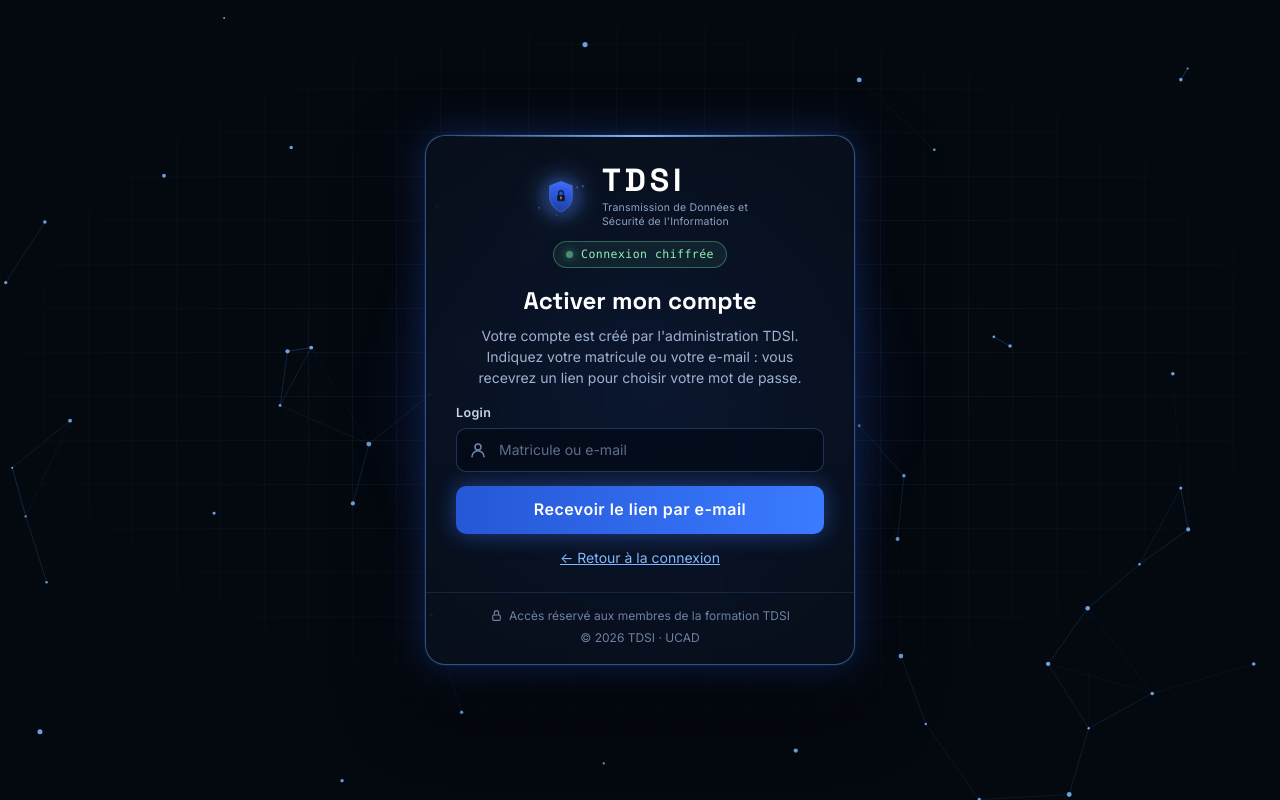
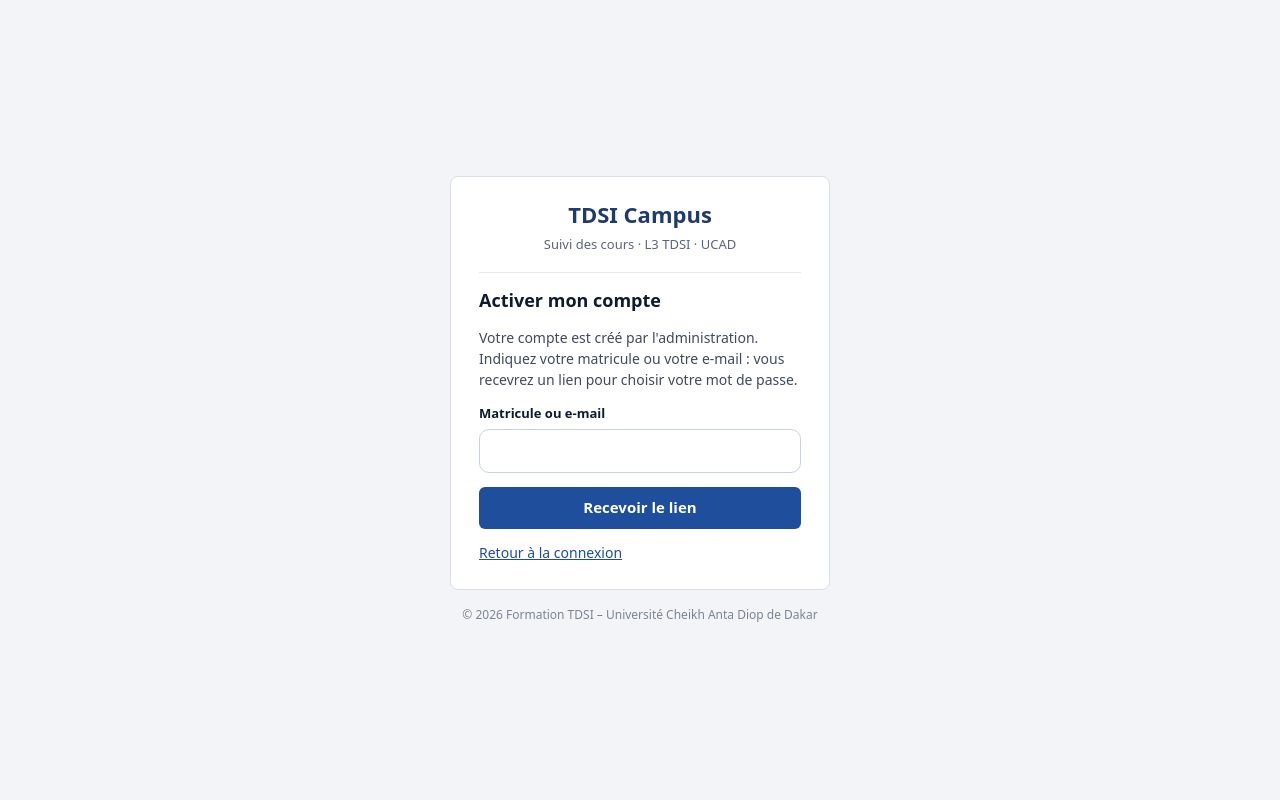
Before and after one commit to Binetuuu/Suivi_aganda_TDSI, a FastAPI app: page /activer in a window 1280 px wide. Run offline with FastAPI, Linux system fonts and the light colour scheme.

Commit message:
Interface sobre et modèle Excel d'import dans la plateforme
- Pages de connexion simples : carte blanche, sans animation ni effet.
- Pages internes : menu blanc, couleurs et bordures discrètes, polices
  système (plus de polices décoratives chargées depuis Google).
- « Télécharger le modèle Excel » dans Utilisateurs : fichier .xlsx prêt à
  remplir et à réimporter.

Co-Authored-By: Claude Opus 5.5 <noreply@anthropic.com>

```diff
--- a/app/static/public.js
+++ b/app/static/public.js
@@ -1,85 +1,7 @@
-// Afficher / masquer le mot de passe.
-document.querySelectorAll('[data-oeil]').forEach(function (bouton) {
-  bouton.addEventListener('click', function () {
-    var champ = document.getElementById(bouton.getAttribute('data-oeil'));
-    var visible = champ.type === 'text';
-    champ.type = visible ? 'password' : 'text';
-    bouton.setAttribute('aria-label', visible ? 'Afficher le mot de passe' : 'Masquer le mot de passe');
-    bouton.classList.toggle('actif', !visible);
+// Case « Afficher le mot de passe ».
+document.querySelectorAll('[data-afficher]').forEach(function (caseACocher) {
+  caseACocher.addEventListener('change', function () {
+    var champ = document.getElementById(caseACocher.getAttribute('data-afficher'));
+    if (champ) champ.type = caseACocher.checked ? 'text' : 'password';
   });
 });
-
-// Fond : réseau de points reliés qui dérivent lentement, avec des « paquets » qui
-// circulent sur les liaisons. Image fixe si l'appareil demande moins d'animations.
-(function () {
-  var canvas = document.getElementById('reseau');
-  if (!canvas || !canvas.getContext) return;
-  var ctx = canvas.getContext('2d');
-  var calme = window.matchMedia && window.matchMedia('(prefers-reduced-motion: reduce)').matches;
-  var points = [], paquets = [], largeur = 0, hauteur = 0, ratio = 1, DISTANCE = 140;
-
-  function initialiser() {
-    ratio = Math.min(window.devicePixelRatio || 1, 2);
-    largeur = canvas.clientWidth; hauteur = canvas.clientHeight;
-    canvas.width = largeur * ratio; canvas.height = hauteur * ratio;
-    ctx.setTransform(ratio, 0, 0, ratio, 0, 0);
-    var nombre = Math.max(28, Math.min(90, Math.round(largeur * hauteur / 16000)));
-    points = [];
-    for (var i = 0; i < nombre; i++) {
-      points.push({ x: Math.random() * largeur, y: Math.random() * hauteur,
-        vx: (Math.random() - .5) * .25, vy: (Math.random() - .5) * .25, r: 1 + Math.random() * 1.6 });
-    }
-    paquets = [];
-  }
-
-  function dessiner() {
-    ctx.clearRect(0, 0, largeur, hauteur);
-    var liaisons = [];
-    for (var i = 0; i < points.length; i++) {
-      for (var j = i + 1; j < points.length; j++) {
-        var dx = points[i].x - points[j].x, dy = points[i].y - points[j].y;
-        var d = Math.sqrt(dx * dx + dy * dy);
-        if (d < DISTANCE) {
-          liaisons.push([i, j]);
-          ctx.strokeStyle = 'rgba(94,163,255,' + (0.28 * (1 - d / DISTANCE)).toFixed(3) + ')';
-          ctx.lineWidth = 1;
-          ctx.beginPath(); ctx.moveTo(points[i].x, points[i].y); ctx.lineTo(points[j].x, points[j].y); ctx.stroke();
-        }
-      }
-    }
-    points.forEach(function (p) {
-      ctx.fillStyle = 'rgba(127,184,255,.85)';
-      ctx.beginPath(); ctx.arc(p.x, p.y, p.r, 0, Math.PI * 2); ctx.fill();
-    });
-    return liaisons;
-  }
-
-  function animer() {
-    if (document.hidden) { requestAnimationFrame(animer); return; }
-    points.forEach(function (p) {
-      p.x += p.vx; p.y += p.vy;
-      if (p.x < 0 || p.x > largeur) p.vx *= -1;
-      if (p.y < 0 || p.y > hauteur) p.vy *= -1;
-    });
-    var liaisons = dessiner();
-    if (liaisons.length && paquets.length < 6 && Math.random() < 0.04) {
-      var l = liaisons[Math.floor(Math.random() * liaisons.length)];
-      paquets.push({ a: l[0], b: l[1], t: 0 });
-    }
-    paquets = paquets.filter(function (q) {
-      q.t += 0.012;
-      var a = points[q.a], b = points[q.b];
-      var x = a.x + (b.x - a.x) * q.t, y = a.y + (b.y - a.y) * q.t;
-      ctx.fillStyle = 'rgba(245,163,92,.95)';
-      ctx.shadowColor = '#F5A35C'; ctx.shadowBlur = 8;
-      ctx.beginPath(); ctx.arc(x, y, 2.2, 0, Math.PI * 2); ctx.fill();
-      ctx.shadowBlur = 0;
-      return q.t < 1;
-    });
-    requestAnimationFrame(animer);
-  }
-
-  initialiser();
-  window.addEventListener('resize', function () { initialiser(); if (calme) dessiner(); });
-  if (calme) dessiner(); else requestAnimationFrame(animer);
-})();
--- a/app/static/style.css
+++ b/app/static/style.css
@@ -146,76 +146,22 @@ td .actions { display: flex; flex-wrap: wrap; gap: 10px; }
   h1 { font-size: 24px; }
 }
 
-/* ---------- Pages publiques : style « cybersécurité sombre » ----------
-   Fond noir avec grille lumineuse et réseau de points animé (public.js),
-   carte translucide au centre avec une bordure bleue lumineuse. */
-.porte { --cyan: #5EA3FF; --cyan-vif: #7FB8FF; --verre: rgba(10, 18, 34, .72);
-  position: relative; min-height: 100vh; overflow: hidden; display: flex; align-items: center; justify-content: center;
-  padding: 48px 18px; color: #DCE6F7; background: #04080F;
-  background-image:
-    linear-gradient(rgba(94,163,255,.07) 1px, transparent 1px),
-    linear-gradient(90deg, rgba(94,163,255,.07) 1px, transparent 1px);
-  background-size: 44px 44px; }
-.porte::before { content: ""; position: absolute; inset: 0; pointer-events: none;
-  background: radial-gradient(ellipse 70% 60% at 50% 45%, transparent 30%, #04080F 85%); }
-.porte-reseau { position: absolute; inset: 0; width: 100%; height: 100%; }
-.porte-halo { position: absolute; width: 640px; height: 640px; border-radius: 50%; pointer-events: none;
-  background: radial-gradient(circle, rgba(37,87,214,.35), transparent 62%); filter: blur(10px); }
-.porte-carte { position: relative; z-index: 1; width: 100%; max-width: 430px; border-radius: 20px; background: var(--verre);
-  border: 1px solid rgba(94,163,255,.45); backdrop-filter: blur(14px); -webkit-backdrop-filter: blur(14px);
-  box-shadow: 0 0 0 1px rgba(94,163,255,.08), 0 0 40px rgba(37,87,214,.35), 0 30px 80px rgba(0,0,0,.6); }
-.porte-carte::before { content: ""; position: absolute; left: 24px; right: 24px; top: -1px; height: 2px; border-radius: 2px;
-  background: linear-gradient(90deg, transparent, var(--cyan-vif), transparent); }
-.porte-logo { display: flex; flex-direction: column; align-items: center; gap: 12px; padding: 28px 28px 6px; }
-.porte-marque { display: flex; align-items: center; gap: 12px; text-decoration: none; color: #fff; }
-.porte-marque:hover { color: #fff; }
-.porte-marque .bouclier { width: 58px; height: 58px; filter: drop-shadow(0 0 14px rgba(94,163,255,.55)); }
-.porte-marque strong { display: block; font-family: var(--titre); font-size: 32px; line-height: 1; letter-spacing: .12em; color: #fff; }
-.porte-marque small { display: block; margin-top: 5px; font-size: 10.5px; line-height: 1.35; color: #8FA3C4; letter-spacing: .02em; }
-.porte-statut { display: inline-flex; align-items: center; gap: 8px; padding: 4px 12px; border-radius: 999px;
-  border: 1px solid rgba(110,231,168,.35); background: rgba(110,231,168,.08); color: #8FF0BE;
-  font-family: ui-monospace, 'Cascadia Code', Consolas, monospace; font-size: 11.5px; letter-spacing: .04em; }
-.point-vert { width: 7px; height: 7px; border-radius: 50%; background: #6EE7A8; box-shadow: 0 0 8px #6EE7A8; animation: clignote 2s ease-in-out infinite; }
-.porte-corps { padding: 10px 30px 24px; display: flex; flex-direction: column; gap: 16px; }
-.porte-titre { text-align: center; display: flex; flex-direction: column; align-items: center; gap: 6px; }
-.porte-titre h1, .porte-titre h2 { font-size: 24px; color: #fff; margin: 0; }
-.porte-titre p { margin: 0; font-size: 14px; line-height: 1.5; color: #9FB2D1; }
-.porte-titre strong { color: #fff; }
-.porte label { color: #C9D6EC; font-size: 12.5px; letter-spacing: .03em; }
-.porte input[type=text], .porte input[type=password] { background: rgba(4,10,22,.75); border: 1px solid rgba(94,163,255,.28); color: #fff; }
-.porte input::placeholder { color: #5D6E8C; }
-.porte input:focus { outline: none; border-color: var(--cyan); box-shadow: 0 0 0 3px rgba(94,163,255,.2); background: rgba(4,10,22,.9); }
-.saisie { position: relative; display: flex; align-items: center; }
-.saisie > svg { position: absolute; left: 13px; color: #6F86AD; pointer-events: none; }
-.saisie input { padding-left: 42px; }
-.saisie:has(.oeil) input { padding-right: 46px; }
-.oeil { position: absolute; right: 2px; width: 42px; height: 42px; border: 0; border-radius: 8px; background: transparent; color: #6F86AD; cursor: pointer; display: flex; align-items: center; justify-content: center; }
-.oeil:hover, .oeil.actif { color: var(--cyan-vif); }
-.lien-oubli { align-self: flex-end; margin-top: -6px; font-size: 13px; font-weight: 600; color: var(--cyan-vif); text-decoration: none; }
-.lien-oubli:hover { color: #fff; text-decoration: underline; }
-.porte .bouton.plein { min-height: 48px; background: linear-gradient(90deg, #2557D6, #3B7BFF); box-shadow: 0 0 22px rgba(59,123,255,.45); letter-spacing: .03em; }
-.porte .bouton.plein:hover { background: linear-gradient(90deg, #2F64F0, #5A94FF); color: #fff; }
-.porte .bouton.secondaire { background: transparent; border: 1px solid rgba(94,163,255,.45); box-shadow: none; color: #CFE0FF; }
-.porte .bouton.secondaire:hover { background: rgba(94,163,255,.1); color: #fff; }
-.lien-retour { text-align: center; font-size: 14px; color: var(--cyan-vif); }
-.porte-aide { margin: 0; font-size: 13px; color: #8FA3C4; }
-.porte .flash { background: rgba(110,231,168,.1); color: #A7F3CB; border-color: rgba(110,231,168,.35); }
-.porte .flash.erreur { background: rgba(255,120,90,.1); color: #FFB59E; border-color: rgba(255,120,90,.4); }
-.porte-pied { border-top: 1px solid rgba(94,163,255,.15); padding: 14px 24px 18px; display: flex; flex-direction: column; align-items: center; gap: 4px;
-  font-size: 12px; color: #6F82A3; text-align: center; }
-.porte-pied span { display: inline-flex; align-items: center; gap: 6px; }
-.pastille-icone { width: 56px; height: 56px; border-radius: 50%; background: rgba(94,163,255,.12); color: var(--cyan-vif); display: flex; align-items: center; justify-content: center; box-shadow: 0 0 18px rgba(94,163,255,.3); }
-.champ-code { letter-spacing: 10px; font-size: 22px !important; text-align: center; font-family: var(--titre); }
-.orbite { transform-box: view-box; transform-origin: 200px 200px; animation: rotation 40s linear infinite; }
-.orbite.lente { animation-duration: 90s; animation-direction: reverse; }
-@keyframes rotation { to { transform: rotate(360deg); } }
-@keyframes clignote { 50% { opacity: .35; } }
-@media (prefers-reduced-motion: reduce) { .orbite, .point-vert { animation: none; } }
-@media (max-width: 520px) {
-  .porte { padding: 28px 12px; background-size: 32px 32px; }
-  .porte-corps { padding: 8px 20px 22px; }
-  .porte-halo { width: 380px; height: 380px; }
-}
+/* ---------- Pages publiques (connexion, activation, mot de passe oublié) : sobre ---------- */
+.porte { min-height: 100vh; display: flex; flex-direction: column; align-items: center; justify-content: center; gap: 16px;
+  padding: 40px 16px; background: #F2F4F7; }
+.porte-carte { width: 100%; max-width: 380px; background: #fff; border: 1px solid #D9DEE7; border-radius: 8px; }
+.porte-logo { padding: 22px 28px 0; text-align: center; }
+.porte-marque { font-size: 22px; font-weight: 700; color: #1F3B6E; text-decoration: none; }
+.porte-marque:hover { color: #1F3B6E; }
+.porte-logo p { margin: 4px 0 0; font-size: 13px; color: #5B6577; }
+.porte-corps { padding: 18px 28px 26px; display: flex; flex-direction: column; gap: 14px; }
+.porte-h1 { font-size: 18px; font-weight: 600; margin: 0; padding-top: 14px; border-top: 1px solid #E6E9EF; }
+.porte-texte { margin: 0; font-size: 14px; line-height: 1.5; color: #3F4A5C; }
+.porte .bouton.plein { min-height: 42px; font-size: 15px; }
+.porte-liens { display: flex; flex-direction: column; gap: 8px; font-size: 14px; }
+.case-simple { display: flex; align-items: center; gap: 8px; font-size: 13px; font-weight: 400; color: #3F4A5C; margin-top: 4px; }
+.case-simple input { width: 16px; height: 16px; min-height: 0; }
+.porte-pied { margin: 0; font-size: 12px; color: #7A8496; text-align: center; }
 
 /* Petits écrans (téléphone, fenêtre étroite) : le menu devient une barre compacte en haut */
 @media (max-width: 900px) {
@@ -226,3 +172,36 @@ td .actions { display: flex; flex-wrap: wrap; gap: 10px; }
   .profil .qui small { display: none; }
   .profil a { min-height: 36px; }
 }
+
+
+/* ---------- Thème sobre : couleurs simples, pas d'effets ---------- */
+:root { --titre: system-ui, -apple-system, 'Segoe UI', Roboto, Arial, sans-serif; --accent: #1F4E9C; --accent-fonce: #173C78; --accent-pale: #E9EFF8; }
+body { font-family: system-ui, -apple-system, 'Segoe UI', Roboto, Arial, sans-serif; background: #F2F4F7; }
+h1 { font-size: 24px; font-weight: 600; } h2 { font-size: 18px; font-weight: 600; }
+.menu { background: #fff; border-right: 1px solid #D9DEE7; }
+.marque, .marque strong { color: #1F3B6E; }
+.marque small { color: #5B6577; }
+.logo, .logo.admin { background: #1F3B6E; border-radius: 6px; font-family: inherit; }
+.nav a { color: #3F4A5C; border-radius: 6px; }
+.nav a:hover { background: #F2F4F7; color: #1F3B6E; }
+.nav a.actif { background: #E9EFF8; color: #1F3B6E; font-weight: 600; }
+.profil { color: #1F2937; }
+.profil small { color: #5B6577; }
+.profil a { color: #3F4A5C; }
+.avatar { background: #DCE3EE; color: #1F3B6E; }
+.carte, .kpi { border-radius: 8px; border-color: #D9DEE7; box-shadow: none; }
+.kpi strong { font-family: inherit; font-weight: 600; font-size: 26px; }
+.bouton { border-radius: 6px; font-weight: 600; }
+.pastille { border-radius: 4px; }
+.puce { border-radius: 6px; }
+.item { border-radius: 6px; }
+.flash { border-radius: 6px; }
+.cours { border-radius: 6px; }
+.mobile { background: #F2F4F7; color: #1F2937; }
+.mobile-tete a { background: #fff; color: #1F3B6E; border: 1px solid #D9DEE7; }
+.mobile-tete strong { color: #1F2937; }
+.badge { border: 1px solid #D9DEE7; border-radius: 8px; }
+.statut-seance { background: #fff; border: 1px solid #D9DEE7; border-radius: 8px; color: #1F2937; }
+.statut-seance small { color: #5B6577 !important; }
+.mobile > p { color: #5B6577 !important; }
+@media (max-width: 900px) { .menu { border-right: 0; border-bottom: 1px solid #D9DEE7; } }
--- a/app/templates/_public.html
+++ b/app/templates/_public.html
@@ -1,25 +1,17 @@
 {% extends "base.html" %}
 {% block corps %}
 <div class="porte">
-  <canvas class="porte-reseau" id="reseau" aria-hidden="true"></canvas>
-  <div class="porte-halo" aria-hidden="true"></div>
   <main class="porte-carte">
     <header class="porte-logo">
-      <a href="/" class="porte-marque" aria-label="TDSI Campus, accueil">
-        {{ bouclier(58) }}
-        <span><strong>TDSI</strong><small>Transmission de Données et<br>Sécurité de l'Information</small></span>
-      </a>
-      <span class="porte-statut"><span class="point-vert" aria-hidden="true"></span>Connexion chiffrée</span>
+      <a href="/" class="porte-marque">TDSI Campus</a>
+      <p>Suivi des cours · L3 TDSI · UCAD</p>
     </header>
     <div class="porte-corps">
       {% for m in messages %}<div class="flash {{ 'erreur' if m.niveau == 'erreur' }}" role="status">{{ m.message }}</div>{% endfor %}
       {% block public %}{% endblock %}
     </div>
-    <footer class="porte-pied">
-      <span>{{ icone('cadenas', 13) }} Accès réservé aux membres de la formation TDSI</span>
-      <span>© {{ annee }} TDSI · UCAD</span>
-    </footer>
   </main>
+  <p class="porte-pied">© {{ annee }} Formation TDSI – Université Cheikh Anta Diop de Dakar</p>
 </div>
 {% endblock %}
 {% block scripts %}<script src="/static/public.js?v={{ version_static }}"></script>{% endblock %}
--- a/app/templates/admin_utilisateurs.html
+++ b/app/templates/admin_utilisateurs.html
@@ -16,7 +16,7 @@
     <p class="vide" style="font-size:14px">Fichier Excel (.xlsx) ou CSV avec les colonnes : <strong>matricule, nom, prenom, role, email, telephone, classe</strong>.
       Chaque nouveau compte reçoit par e-mail un lien personnel pour activer son compte et choisir son mot de passe (l’e-mail est donc obligatoire). Un compte existant (même matricule, e-mail ou téléphone) est mis à jour.</p>
     <div class="champ"><label for="fichier">Fichier</label><input id="fichier" name="fichier" type="file" accept=".csv,.xlsx" required></div>
-    <div style="display:flex;gap:10px;flex-wrap:wrap"><button class="bouton" type="submit">Importer</button><a class="bouton second" href="/admin/modele-import.csv">Télécharger le modèle</a></div>
+    <div style="display:flex;gap:10px;flex-wrap:wrap"><button class="bouton" type="submit">Importer</button><a class="bouton second" href="/admin/modele-import.xlsx">Télécharger le modèle Excel</a></div>
   </form>
   <details class="carte">
     <summary style="cursor:pointer;font-weight:600;min-height:32px">Ajouter un compte à la main</summary>
--- a/app/templates/base.html
+++ b/app/templates/base.html
@@ -4,8 +4,6 @@
 <meta charset="utf-8">
 <meta name="viewport" content="width=device-width, initial-scale=1">
 <title>{% block titre %}TDSI{% endblock %} · TDSI Campus</title>
-<link rel="preconnect" href="https://fonts.googleapis.com">
-<link href="https://fonts.googleapis.com/css2?family=Inter:wght@400;500;600;700&family=Space+Grotesk:wght@500;700&display=swap" rel="stylesheet">
 <link rel="stylesheet" href="/static/style.css?v={{ version_static }}">
 </head>
 <body>
--- a/app/templates/erreur.html
+++ b/app/templates/erreur.html
@@ -1,9 +1,7 @@
 {% extends "_public.html" %}
 {% block titre %}{{ titre }}{% endblock %}
 {% block public %}
-<div class="porte-titre">
-  <h2>{{ titre }}</h2>
-  <p>{{ detail }}</p>
-</div>
+<h1 class="porte-h1">{{ titre }}</h1>
+<p class="porte-texte">{{ detail }}</p>
 <a class="bouton plein" href="/">Revenir à l'accueil</a>
 {% endblock %}
--- a/app/templates/oubli.html
+++ b/app/templates/oubli.html
@@ -2,29 +2,16 @@
 {% block titre %}{{ 'Activer mon compte' if mode == 'activer' else 'Mot de passe oublié' }}{% endblock %}
 {% block public %}
 {% if envoye %}
-<div class="porte-titre">
-  <span class="pastille-icone">{{ icone('courrier', 26) }}</span>
-  <h2>Vérifiez vos e-mails</h2>
-  <p>Si un compte correspond, un lien vient d'être envoyé à son adresse e-mail. Il est valable 7 jours et ne sert qu'une fois. Pensez à regarder dans les spams.</p>
-</div>
+<h1 class="porte-h1">Vérifiez vos e-mails</h1>
+<p class="porte-texte">Si un compte correspond, un lien vient d'être envoyé à son adresse e-mail. Il est valable 7 jours et ne sert qu'une fois. Pensez à regarder dans les spams.</p>
 <a class="bouton plein" href="/login">Retour à la connexion</a>
 {% else %}
-<div class="porte-titre">
-  {% if mode == 'activer' %}
-  <h2>Activer mon compte</h2>
-  <p>Votre compte est créé par l'administration TDSI. Indiquez votre matricule ou votre e-mail : vous recevrez un lien pour choisir votre mot de passe.</p>
-  {% else %}
-  <h2>Mot de passe oublié</h2>
-  <p>Indiquez votre matricule ou votre e-mail : vous recevrez un lien pour choisir un nouveau mot de passe.</p>
-  {% endif %}
-</div>
+<h1 class="porte-h1">{{ 'Activer mon compte' if mode == 'activer' else 'Mot de passe oublié' }}</h1>
+<p class="porte-texte">{% if mode == 'activer' %}Votre compte est créé par l'administration. Indiquez votre matricule ou votre e-mail : vous recevrez un lien pour choisir votre mot de passe.{% else %}Indiquez votre matricule ou votre e-mail : vous recevrez un lien pour choisir un nouveau mot de passe.{% endif %}</p>
 <form method="post" action="{{ '/activer' if mode == 'activer' else '/mot-de-passe-oublie' }}" class="formulaire">
-  <div class="champ">
-    <label for="identifiant">Login</label>
-    <div class="saisie">{{ icone('utilisateur', 18) }}<input id="identifiant" name="identifiant" type="text" required autocomplete="username" placeholder="Matricule ou e-mail"></div>
-  </div>
-  <button class="bouton plein" type="submit">Recevoir le lien par e-mail</button>
-  <a class="lien-retour" href="/login">← Retour à la connexion</a>
+  <div class="champ"><label for="identifiant">Matricule ou e-mail</label><input id="identifiant" name="identifiant" type="text" required autocomplete="username"></div>
+  <button class="bouton plein" type="submit">Recevoir le lien</button>
 </form>
+<div class="porte-liens"><a href="/login">Retour à la connexion</a></div>
 {% endif %}
 {% endblock %}
```
Also changed, not shown: app/routes/admin.py (+7 -1 lines), app/services.py (+48 -0 lines), app/templates/code.html (+4 -9 lines), app/templates/inscription.html (+9 -16 lines), app/templates/login.html (+9 -14 lines), tests/test_app.py (+19 -0 lines).
